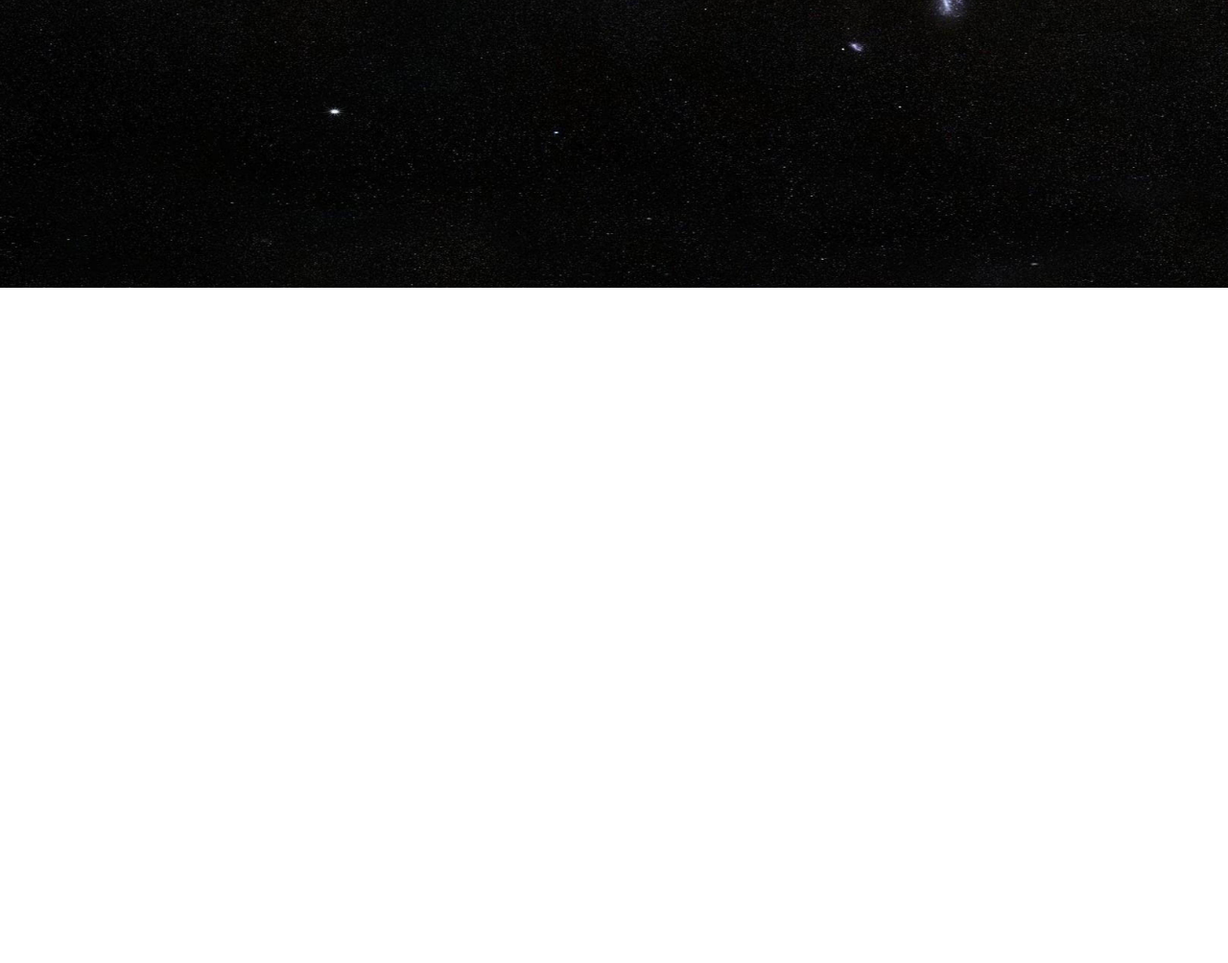
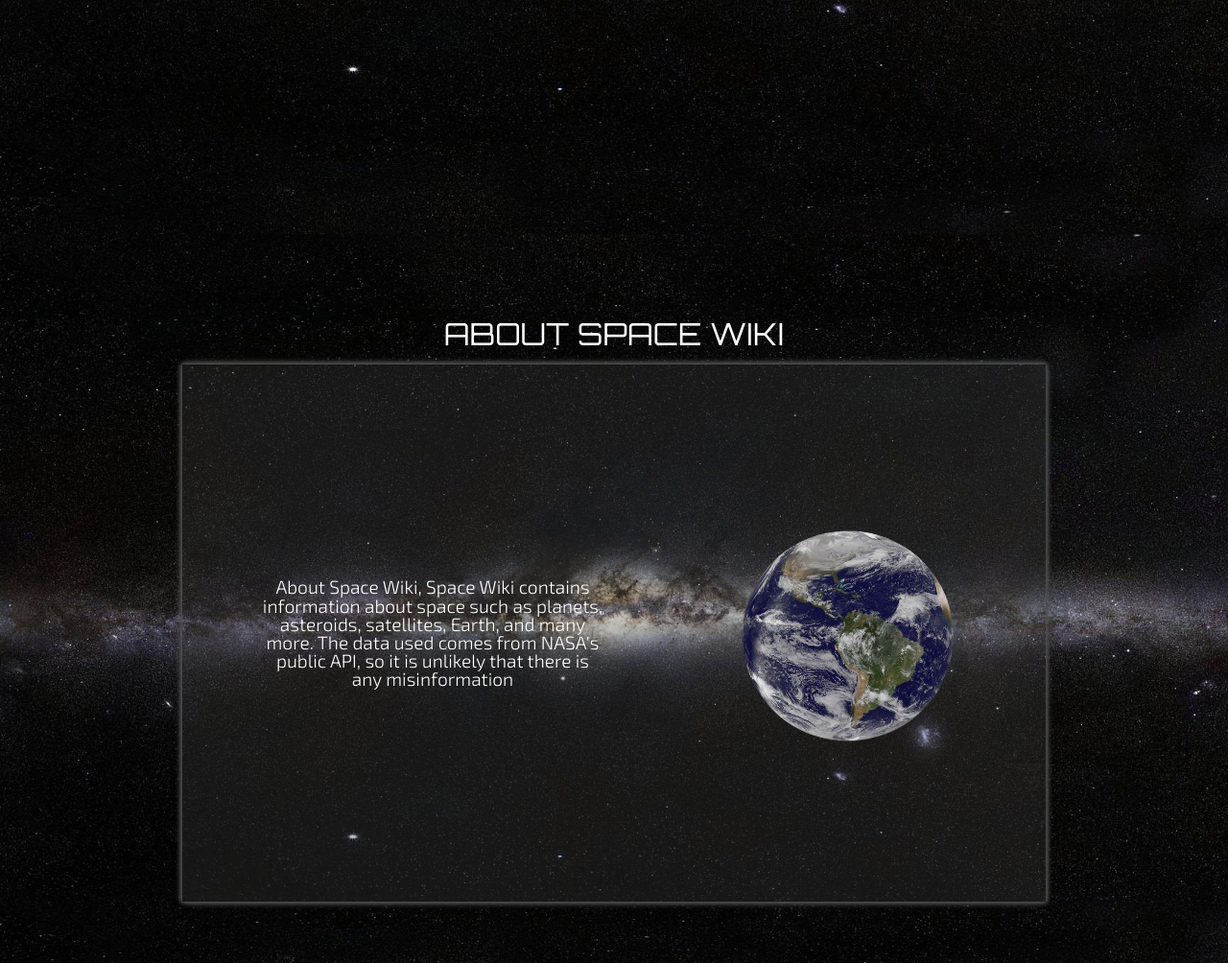
Before and after one commit to muhammadsyifaaul/Space-Information-Web, a plain HTML site: page index.html in a window 1280 px wide. Shown: the part 556-1560 px from the top of the page at 96% size. Before the commit the page ends 856 px from the top, so only its background shows below. Drawn offline with Linux system fonts and the light colour scheme.

Commit message:
add about page

```diff
--- a/assets/css/style.css
+++ b/assets/css/style.css
@@ -9,6 +9,7 @@ body {
     background-repeat: no-repeat;
     background-size: cover;
     background-position: center center;
+    background-attachment: fixed;
 }
 a {
     text-decoration: none;
@@ -45,7 +46,7 @@ nav {
     font-family: var(--paragraph-font);
 }
 
-main {
+.home {
     min-height: 100vh;
     display: flex;
     flex-direction: column;
@@ -211,3 +212,43 @@ main {
   .fil0 {
     fill: #fffdef;
   }
+
+.about {
+  min-height: 80vh;
+  color: #fff;
+  padding: 2rem;
+  text-align: center;
+}
+.about h1 {
+  font-size: 2rem;
+  font-family: var(--title-font);
+  margin-bottom: 1rem;
+}
+
+.desc {
+  max-width: 900px;
+  min-height: 70vh;
+  background: linear-gradient(rgba(65, 64, 64, 0.3),rgba(65, 64, 64, 0.3));
+  display: flex;
+  gap: 8rem;
+  justify-content: center;
+  align-items: center;
+  margin: auto;
+  box-shadow: 0 0 4px #4f5050,
+  0 0 5px #4f5050,
+  0 0 6px #4f5050,
+  0 0 8px #4f5050;
+}
+.left {
+  width: 40%;
+  height: 80%;
+  display: flex;
+  justify-content: flex-start;
+  flex-wrap: wrap;
+  font-family: var(--paragraph-font);
+  font-size: 1.2rem;
+  font-weight: 300;
+}
+.right img {
+  width: 250px;
+}
--- a/index.html
+++ b/index.html
@@ -1,11 +1,11 @@
 <!DOCTYPE html>
 <html lang="en">
   <head>
-    <meta charset="UTF-8">
-    <meta name="viewport" content="width=device-width, initial-scale=1.0">
+    <meta charset="UTF-8" />
+    <meta name="viewport" content="width=device-width, initial-scale=1.0" />
     <title>Space Information Web</title>
-    <link rel="stylesheet" href="/assets/css/reset.css">
-    <link rel="stylesheet" href="/assets/css/style.css">
+    <link rel="stylesheet" href="/assets/css/reset.css" />
+    <link rel="stylesheet" href="/assets/css/style.css" />
   </head>
   <body>
     <nav>
@@ -23,12 +23,12 @@
         <ul>
           <li><a href="">EONET</a></li>
           <li><a href="">EPIC</a></li>
-                <li><a href="">IMAGE</a></li>
+          <li><a href="">MORE...</a></li>
         </ul>
       </div>
-
     </nav>
     <main>
+      <section class="home">
         <div class="title">
           <h1>SPACE WIKI</h1>
         </div>
@@ -39,7 +39,13 @@
               xmlns="http://www.w3.org/2000/svg"
               xml:space="preserve"
               version="1.1"
-                style="shape-rendering:geometricPrecision; text-rendering:geometricPrecision; image-rendering:optimizeQuality; fill-rule:evenodd; clip-rule:evenodd"
+              style="
+                shape-rendering: geometricPrecision;
+                text-rendering: geometricPrecision;
+                image-rendering: optimizeQuality;
+                fill-rule: evenodd;
+                clip-rule: evenodd;
+              "
               viewBox="0 0 784.11 815.53"
               xmlns:xlink="http://www.w3.org/1999/xlink"
             >
@@ -58,7 +64,13 @@
               xmlns="http://www.w3.org/2000/svg"
               xml:space="preserve"
               version="1.1"
-                style="shape-rendering:geometricPrecision; text-rendering:geometricPrecision; image-rendering:optimizeQuality; fill-rule:evenodd; clip-rule:evenodd"
+              style="
+                shape-rendering: geometricPrecision;
+                text-rendering: geometricPrecision;
+                image-rendering: optimizeQuality;
+                fill-rule: evenodd;
+                clip-rule: evenodd;
+              "
               viewBox="0 0 784.11 815.53"
               xmlns:xlink="http://www.w3.org/1999/xlink"
             >
@@ -77,7 +89,13 @@
               xmlns="http://www.w3.org/2000/svg"
               xml:space="preserve"
               version="1.1"
-                style="shape-rendering:geometricPrecision; text-rendering:geometricPrecision; image-rendering:optimizeQuality; fill-rule:evenodd; clip-rule:evenodd"
+              style="
+                shape-rendering: geometricPrecision;
+                text-rendering: geometricPrecision;
+                image-rendering: optimizeQuality;
+                fill-rule: evenodd;
+                clip-rule: evenodd;
+              "
               viewBox="0 0 784.11 815.53"
               xmlns:xlink="http://www.w3.org/1999/xlink"
             >
@@ -96,7 +114,13 @@
               xmlns="http://www.w3.org/2000/svg"
               xml:space="preserve"
               version="1.1"
-                style="shape-rendering:geometricPrecision; text-rendering:geometricPrecision; image-rendering:optimizeQuality; fill-rule:evenodd; clip-rule:evenodd"
+              style="
+                shape-rendering: geometricPrecision;
+                text-rendering: geometricPrecision;
+                image-rendering: optimizeQuality;
+                fill-rule: evenodd;
+                clip-rule: evenodd;
+              "
               viewBox="0 0 784.11 815.53"
               xmlns:xlink="http://www.w3.org/1999/xlink"
             >
@@ -115,7 +139,13 @@
               xmlns="http://www.w3.org/2000/svg"
               xml:space="preserve"
               version="1.1"
-                style="shape-rendering:geometricPrecision; text-rendering:geometricPrecision; image-rendering:optimizeQuality; fill-rule:evenodd; clip-rule:evenodd"
+              style="
+                shape-rendering: geometricPrecision;
+                text-rendering: geometricPrecision;
+                image-rendering: optimizeQuality;
+                fill-rule: evenodd;
+                clip-rule: evenodd;
+              "
               viewBox="0 0 784.11 815.53"
               xmlns:xlink="http://www.w3.org/1999/xlink"
             >
@@ -134,7 +164,13 @@
               xmlns="http://www.w3.org/2000/svg"
               xml:space="preserve"
               version="1.1"
-                style="shape-rendering:geometricPrecision; text-rendering:geometricPrecision; image-rendering:optimizeQuality; fill-rule:evenodd; clip-rule:evenodd"
+              style="
+                shape-rendering: geometricPrecision;
+                text-rendering: geometricPrecision;
+                image-rendering: optimizeQuality;
+                fill-rule: evenodd;
+                clip-rule: evenodd;
+              "
               viewBox="0 0 784.11 815.53"
               xmlns:xlink="http://www.w3.org/1999/xlink"
             >
@@ -149,8 +185,23 @@
             </svg>
           </div>
         </a>
-
+      </section>
+      <section id="about" class="about">
+        <h1>ABOUT SPACE WIKI</h1>
+        <div class="desc">
+          <div class="left">
+            <p>
+              About Space Wiki, Space Wiki contains information about space such
+              as planets, asteroids, satellites, Earth, and many more. The data
+              used comes from NASA's public API, so it is unlikely that there is
+              any misinformation
+            </p>
+          </div>
+          <div class="right">
+            <img src="./assets/img/earth.png" alt="" />
+          </div>
+        </div>
+      </section>
     </main>
-
   </body>
 </html>
```
Also changed, not shown: assets/img/earth.png (added). Lines whose indentation alone changed are shown as unchanged.
